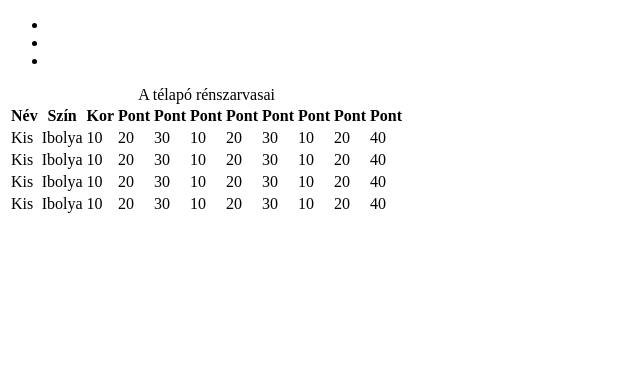
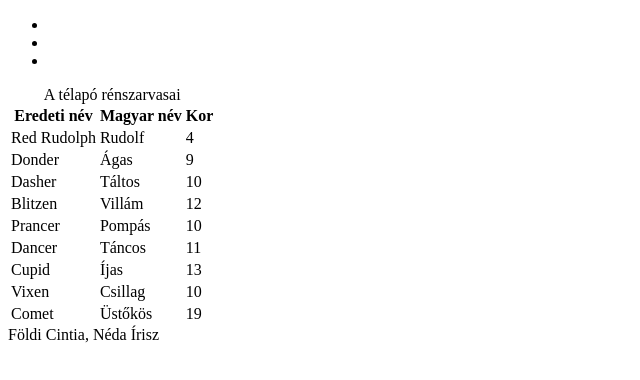
Before and after one commit to nedairisz/k-z-s_munka, a plain HTML site: page index.html in a window 1280 px wide. Shown: the whole page, without its empty margins (0-640 px from the left). Drawn offline with Linux system fonts and the light colour scheme.

Commit message:
szarvasok

```diff
--- a/index.html
+++ b/index.html
@@ -26,74 +26,59 @@
                         A télapó rénszarvasai
                     </caption>
                     <tr>
-                      <th scope="col">Név</th>
-                      <th scope="col">Szín</th>
-                      <th scope="col">Kor</th>
-                      <th scope="col">Pont</th>
-                      <th scope="col">Pont</th>
-                      <th scope="col">Pont</th>
-                      <th scope="col">Pont</th>
-                      <th scope="col">Pont</th>
-                      <th scope="col">Pont</th>
-                      <th scope="col">Pont</th>
-                      <th scope="col">Pont</th>
+                        <th scope="col">Eredeti név</th>
+                        <th scope="col">Magyar név</th>
+                        <th scope="col">Kor</th>
                     </tr>
                     <tr>
-                        <td>Kis</td>
-                        <td>Ibolya</td>
-                        <td>10</td>
-                        <td>20</td>
-                        <td>30</td>
-                        <td>10</td>
-                        <td>20</td>
-                        <td>30</td>
-                        <td>10</td>
-                        <td>20</td>
-                        <td>40</td>
+                        <td>Red Rudolph</td>
+                        <td>Rudolf</td>
+                        <td>4</td>
                     </tr>
                     <tr>
-                        <td>Kis</td>
-                        <td>Ibolya</td>
-                        <td>10</td>
-                        <td>20</td>
-                        <td>30</td>
-                        <td>10</td>
-                        <td>20</td>
-                        <td>30</td>
-                        <td>10</td>
-                        <td>20</td>
-                        <td>40</td>
+                        <td>Donder</td>
+                        <td>Ágas</td>
+                        <td>9</td>
                     </tr>
                     <tr>
-                        <td>Kis</td>
-                        <td>Ibolya</td>
+                        <td>Dasher</td>
+                        <td>Táltos</td>
                         <td>10</td>
-                        <td>20</td>
-                        <td>30</td>
-                        <td>10</td>
-                        <td>20</td>
-                        <td>30</td>
-                        <td>10</td>
-                        <td>20</td>
-                        <td>40</td>
                     </tr>
                     <tr>
-                        <td>Kis</td>
-                        <td>Ibolya</td>
+                        <td>Blitzen</td>
+                        <td>Villám</td>
+                        <td>12</td>
+                    </tr>
+                    <tr>
+                        <td>Prancer</td>
+                        <td>Pompás</td>
                         <td>10</td>
-                        <td>20</td>
-                        <td>30</td>
+                    </tr>
+                    <tr>
+                        <td>Dancer</td>
+                        <td>Táncos</td>
+                        <td>11</td>
+                    </tr>
+                    <tr>
+                        <td>Cupid</td>
+                        <td>Íjas</td>
+                        <td>13</td>
+                    </tr>
+                    <tr>
+                        <td>Vixen</td>
+                        <td>Csillag</td>
                         <td>10</td>
-                        <td>20</td>
-                        <td>30</td>
-                        <td>10</td>
-                        <td>20</td>
-                        <td>40</td>
+                    </tr>
+                    <tr>
+                        <td>Comet</td>
+                        <td>Üstőkös</td>
+                        <td>19</td>
                     </tr>
                   </table>
                   </div>
         </article>
-        <footer></footer>
+        <footer>Földi Cintia, Néda Írisz</footer>
     </main>
 </body>
 </html>
```
